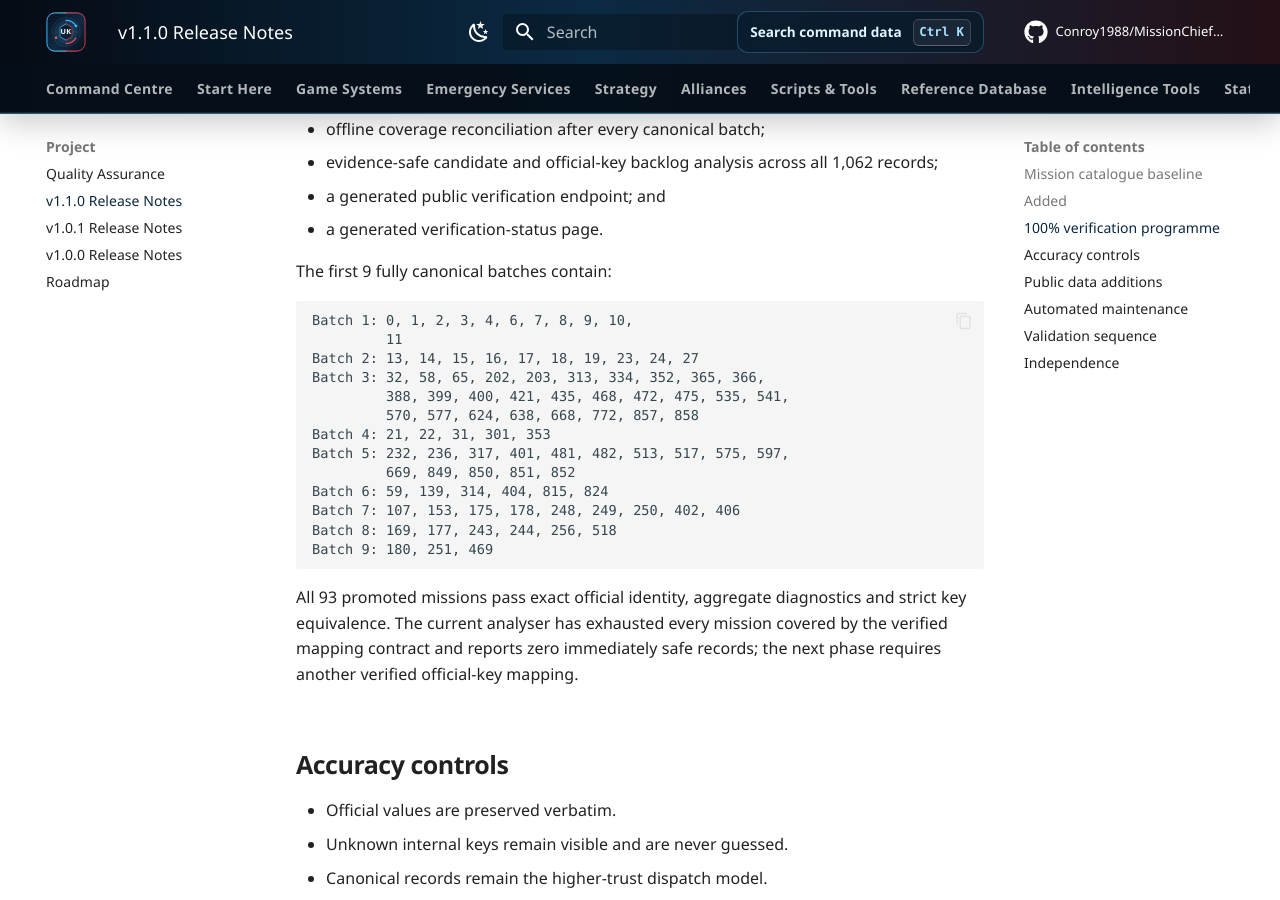
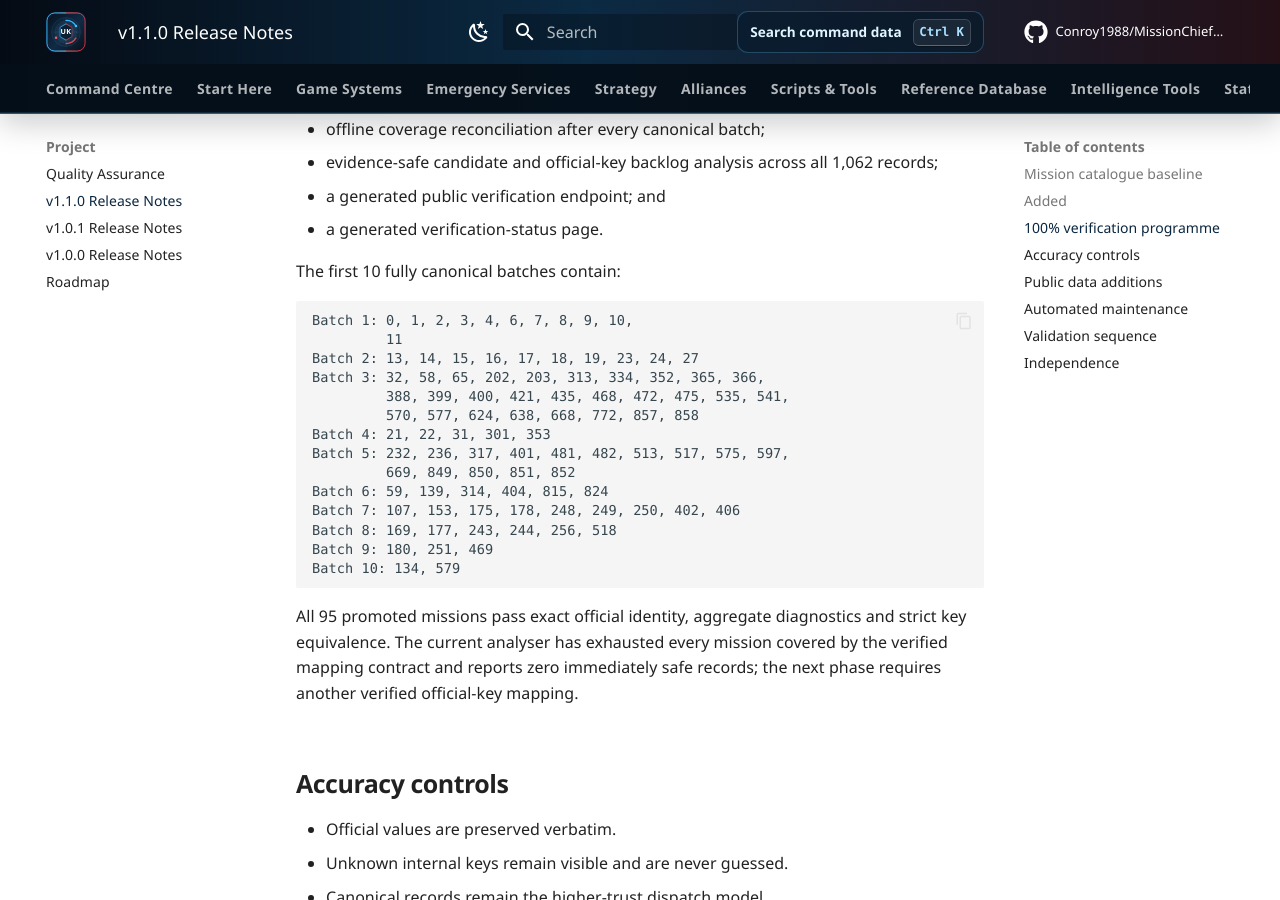
Before and after one commit to Conroy1988/MissionChief-UK, an MkDocs documentation site: the page built from docs/releases/v1.1.0.md, in a window 1280 px wide and 900 px high, scrolled down 1831 px. Built offline with MkDocs 1.6.1 and Material for MkDocs 9.7.7, drawn with Linux system fonts in a browser that asks for light colours; comment, search, counter and statistics services are not loaded; some of the changed text lies outside the part shown.

````diff
--- a/docs/releases/v1.1.0.md
+++ b/docs/releases/v1.1.0.md
@@ -10,10 +10,10 @@ MissionChief UK v1.1.0 expands Mission Lookup from the original 62 canonical rec
 
 ```text
 1,062 official UK mission records
-151 canonical mission records
-134 official IDs matched to canonical records
-93 fully canonical mission records
-928 official records awaiting direct canonical records
+153 canonical mission records
+136 official IDs matched to canonical records
+95 fully canonical mission records
+926 official records awaiting direct canonical records
 17 canonical overlay or derived records without standalone official IDs
 46 canonical deployable-resource records
 18 canonical infrastructure records
@@ -58,7 +58,7 @@ The release includes:
 - a generated public verification endpoint; and
 - a generated verification-status page.
 
-The first 9 fully canonical batches contain:
+The first 10 fully canonical batches contain:
 
 ```text
 Batch 1: 0, 1, 2, 3, 4, 6, 7, 8, 9, 10,
@@ -74,9 +74,10 @@ Batch 6: 59, 139, 314, 404, 815, 824
 Batch 7: 107, 153, 175, 178, 248, 249, 250, 402, 406
 Batch 8: 169, 177, 243, 244, 256, 518
 Batch 9: 180, 251, 469
+Batch 10: 134, 579
 ```
 
-All 93 promoted missions pass exact official identity, aggregate diagnostics and strict key equivalence. The current analyser has exhausted every mission covered by the verified mapping contract and reports zero immediately safe records; the next phase requires another verified official-key mapping.
+All 95 promoted missions pass exact official identity, aggregate diagnostics and strict key equivalence. The current analyser has exhausted every mission covered by the verified mapping contract and reports zero immediately safe records; the next phase requires another verified official-key mapping.
 
 ## Accuracy controls
 
--- a/mkdocs.yml
+++ b/mkdocs.yml
@@ -155,6 +155,9 @@ nav:
 
           - Fully Canonical Batch 9: reference/fully-canonical-mission-batch-9.md
 
+          - Fully Canonical Batch 10: reference/fully-canonical-mission-batch-10.md
+
+
 
 
           - Verified Mission Records: reference/verified-mission-records.md
````
Also changed, not shown: CHANGELOG.md (+6 -5 lines), README.md (+13 -12 lines), docs/api/index.md (+8 -8 lines), docs/index.md (+6 -6 lines), 2 other files.
